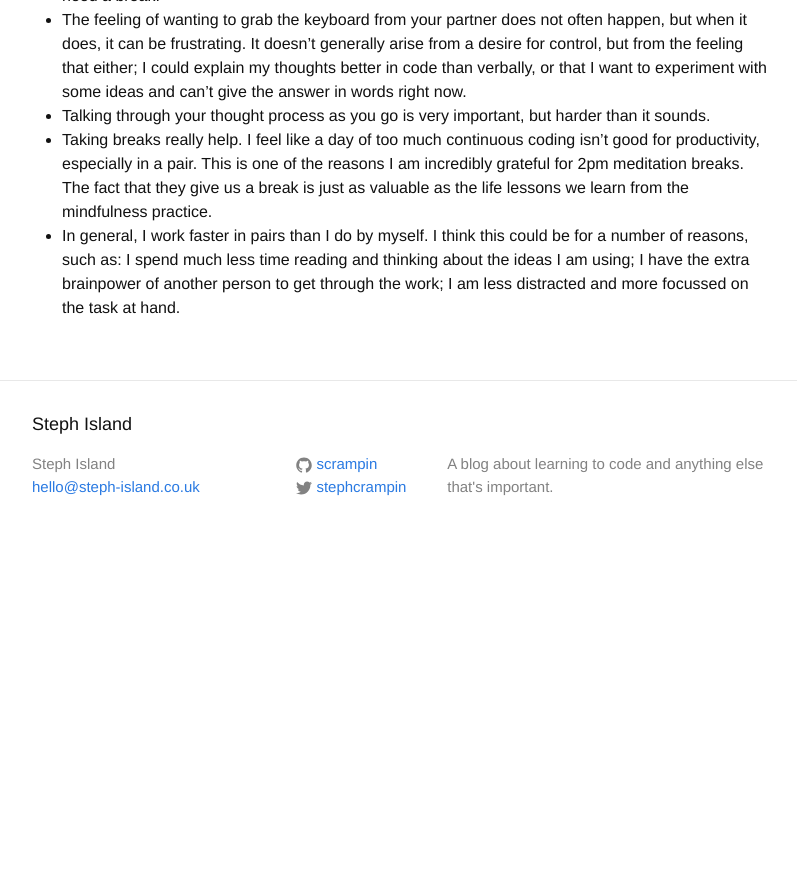
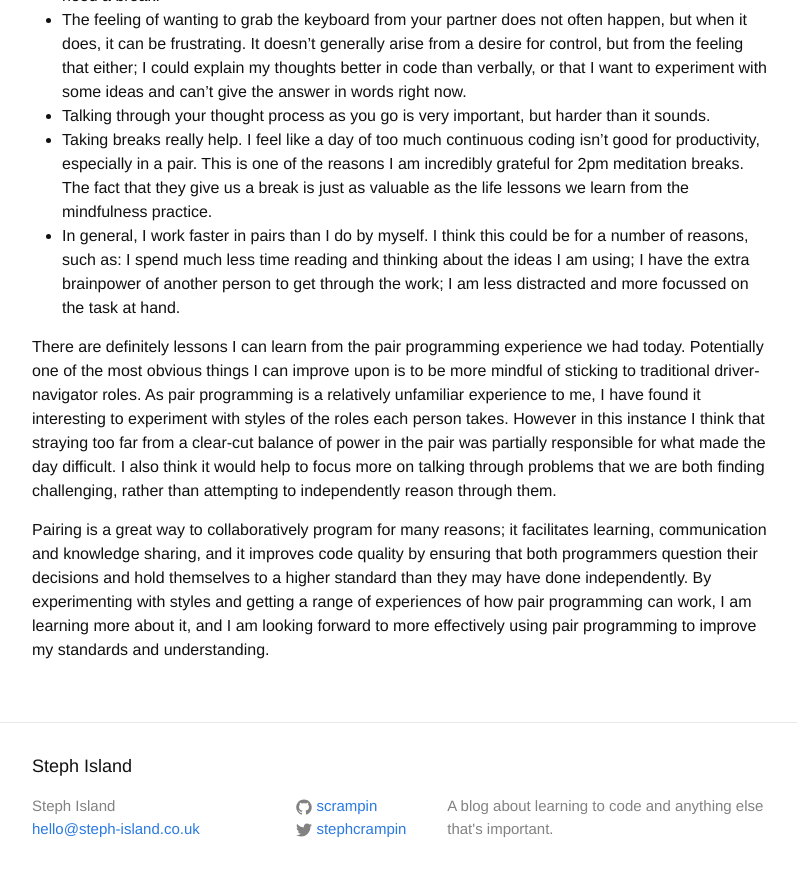
Before and after one commit to scrampin/scrampin.github.io, a Jekyll site: the page built from _posts/2017-03-22-challenges-in-pair-programming.html, in a window 1280 px wide and 900 px high, scrolled down 1578 px. Shown: the top 877 px of the window, without its empty margins (238-1035 px from the left). Built offline with Jekyll 4.4.1, drawn with Linux system fonts in a browser that asks for light colours; before the commit the page ends 2136 px from its top, so only the background shows below that; some of the changed text lies outside the part shown.

Commit message:
updated challenges post

```diff
--- a/_posts/2017-03-22-challenges-in-pair-programming.html
+++ b/_posts/2017-03-22-challenges-in-pair-programming.html
@@ -7,7 +7,7 @@ categories: jekyll update
 
 <p>Today was my first difficult day. I feel like the pairing experience is what made it difficult, because looking back, the concepts we dealt with today were not significantly harder than others I’ve encountered. This isn’t to say that it’s either my pair’s or my fault, but I think that looking back on the day I can identify some of the reasons why the experience was stressful and what might help in the future. I realise I have been diarising my pair programming experience for a week now, and I have not actually written anything about pair programming itself. Most of this post will be about my experience today, followed by some more general observations.</p>
 
-<p>When the day started, my pair and I discussed how we would work together, as well as how we were both feeling. We both agreed that we preferred the style of pairing that involved one person writing code, but both people contributing ideas and suggestions, compared to a more formal driver-navigator dynamic. The first half of the day was relatively productive, and we made steady progress through three exercises. I had covered these topics before the previous day, but had completed them far too quickly, so it was useful for me to go over them and think more carefully about what was going on and why.</p>
+<p>When the day started, my pair and I discussed how we would work together, as well as how we were both feeling. We both agreed that while we would regularly swap the keyboard between us, both people would contribute ideas and suggestions as we went, compared to a more formal driver-navigator dynamic. The first half of the day was relatively productive, and we made steady progress through three exercises. I had covered these topics before the previous day, but had completed them far too quickly, so it was useful for me to go over them and think more carefully about what was going on and why.</p>
 
 <p>After lunch it was my turn to drive, and the task at hand was to write a module to feed into a new class we were making. I was excited about taking this on, as I had skipped over this part of the assignment yesterday, and was looking forward to getting it working. I had thought I understood what to do initially, and that it wouldn’t take too long, however I found myself confused by the syntax I needed to employ when defining my methods and writing my test cases. This was compounded by the fact that I made some pretty basic mistakes when using hashes.</p>
 
@@ -26,3 +26,7 @@ categories: jekyll update
 <li>Talking through your thought process as you go is very important, but harder than it sounds.</li>
 <li>Taking breaks really help. I feel like a day of too much continuous coding isn’t good for productivity, especially in a pair. This is one of the reasons I am incredibly grateful for 2pm meditation breaks. The fact that they give us a break is just as valuable as the life lessons we learn from the mindfulness practice.</li>
 <li>In general, I work faster in pairs than I do by myself. I think this could be for a number of reasons, such as: I spend much less time reading and thinking about the ideas I am using; I have the extra brainpower of another person to get through the work; I am less distracted and more focussed on the task at hand.</li></ul></p>
+
+<p>There are definitely lessons I can learn from the pair programming experience we had today. Potentially one of the most obvious things I can improve upon is to be more mindful of sticking to traditional driver-navigator roles. As pair programming is a relatively unfamiliar experience to me, I have found it interesting to experiment with styles of the roles each person takes. However in this instance I think that straying too far from a clear-cut balance of power in the pair was partially responsible for what made the day difficult. I also think it would help to focus more on talking through problems that we are both finding challenging, rather than attempting to independently reason through them.</p>
+
+<p>Pairing is a great way to collaboratively program for many reasons; it facilitates learning,  communication and knowledge sharing, and it improves code quality by ensuring that both programmers question their decisions and hold themselves to a higher standard than they may have done independently. By experimenting with styles and getting a range of experiences of how pair programming can work, I am learning more about it, and I am looking forward to more effectively using pair programming to improve my standards and understanding.</p>
```
